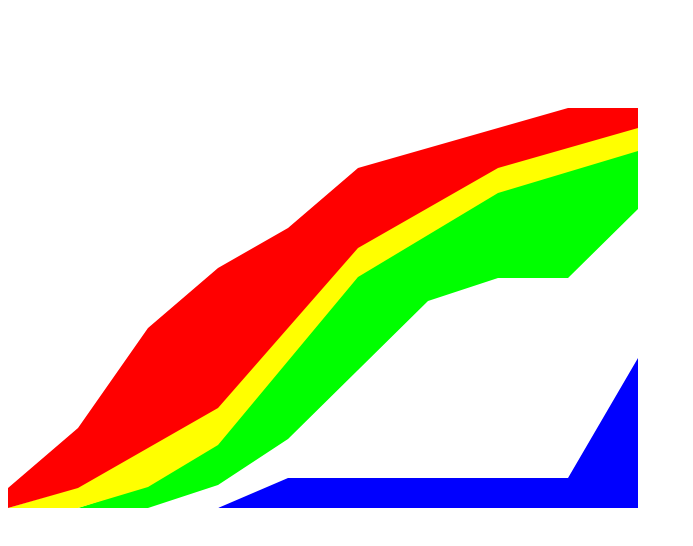
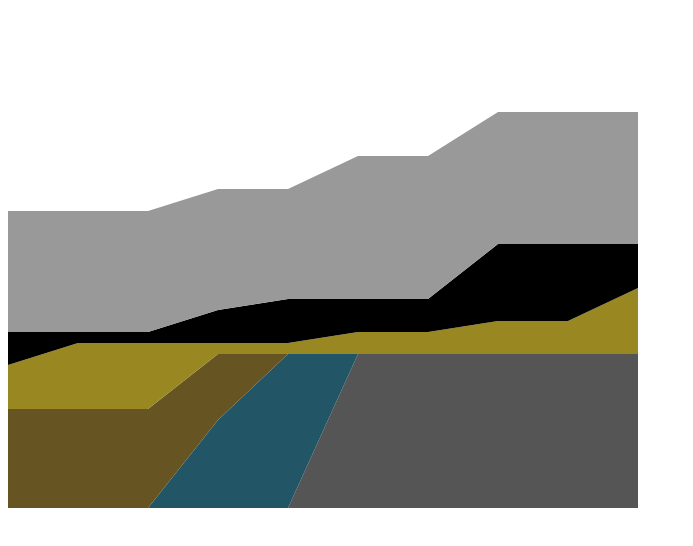
Before and after one commit to tychofreeman/CumulativeFlowDiagram, a plain HTML site: page index.html in a window 1280 px wide. Shown: the whole page, without its empty margins (0-693 px from the left). Drawn offline with nearby package versions, Linux system fonts and the light colour scheme.

Commit message:
Fix incorrect calculation of vertical step. Changed data.

```diff
--- a/cfd.js
+++ b/cfd.js
@@ -1,23 +1,31 @@
 var data = [
-	{ ToDo: 1, InProgress: 0, QA: 0, ReleaseReady: 0, Released: 0 },
-	{ ToDo: 3, InProgress: 1, QA: 0, ReleaseReady: 0, Released: 0 },
-	{ ToDo: 6, InProgress: 2, QA: 1, ReleaseReady: 0, Released: 0 },
-	{ ToDo: 7, InProgress: 2, QA: 2, ReleaseReady: 1, Released: 0 },
-	{ ToDo: 5, InProgress: 2, QA: 4, ReleaseReady: 2, Released: 1 },
-	{ ToDo: 4, InProgress: 2, QA: 5, ReleaseReady: 5, Released: 1 },
-	{ ToDo: 3, InProgress: 2, QA: 4, ReleaseReady: 8, Released: 1 },
-	{ ToDo: 2, InProgress: 2, QA: 5, ReleaseReady: 9, Released: 1 },
-	{ ToDo: 2, InProgress: 2, QA: 6, ReleaseReady: 9, Released: 1 },
-	{ ToDo: 1, InProgress: 2, QA: 4, ReleaseReady: 8, Released: 5 }
+	{ ToDo: 11, InProgress: 3, ReadyToDeploy: 4, QA: 9, ReleaseReady: 0,  Released: 0 },
+	{ ToDo: 11, InProgress: 1, ReadyToDeploy: 6, QA: 9, ReleaseReady: 0,  Released: 0 },
+	{ ToDo: 11, InProgress: 1, ReadyToDeploy: 6, QA: 9, ReleaseReady: 0,  Released: 0 },
+	{ ToDo: 11, InProgress: 3, ReadyToDeploy: 1, QA: 6, ReleaseReady: 8,  Released: 0 },
+	{ ToDo: 10, InProgress: 4, ReadyToDeploy: 1, QA: 0, ReleaseReady: 14, Released: 0 },
+	{ ToDo: 13, InProgress: 3, ReadyToDeploy: 2, QA: 0, ReleaseReady: 0,  Released: 14 },
+	{ ToDo: 13, InProgress: 3, ReadyToDeploy: 2, QA: 0, ReleaseReady: 0,  Released: 14 },
+	{ ToDo: 12, InProgress: 7, ReadyToDeploy: 3, QA: 0, ReleaseReady: 0,  Released: 14 },
+	{ ToDo: 12, InProgress: 7, ReadyToDeploy: 3, QA: 0, ReleaseReady: 0,  Released: 14 },
+	{ ToDo: 12, InProgress: 4, ReadyToDeploy: 6, QA: 0, ReleaseReady: 0,  Released: 14 }
 ]
 
-var lanes = [ {name: 'ToDo', color: '#f00'}, {name: 'InProgress', color: '#ff0'}, {name: 'QA', color: '#0f0'}, {name: 'ReleaseReady', color: '#fff'}, {name: 'Released', color: '#00f'} ]
+var lanes = [
+	{name: 'ToDo', color: '#999'},
+	{name: 'InProgress', color: '#000'},
+	{name: 'ReadyToDeploy', color: '#982'},
+	{name: 'QA', color: '#652'},
+	{name: 'ReleaseReady', color: '#256'},
+	{name: 'Released', color: '#555'} ]
 
 function makeCFD(canvas, data, lanes) {
 	populateLanes(data, lanes)
+	var maxLane = lanes[lanes.length - 1]['max']
+	var vstep = Math.floor((canvas.height - 100) / maxLane[maxLane.length - 1])
 
 	$(lanes).each(function(i, lane) {
-		var lanePath = createBoundingPath(canvas, lane)
+		var lanePath = createBoundingPath(canvas, lane, vstep)
 		fillPath(canvas.getContext('2d'), lane['color'], lanePath)
 	})
 }
@@ -35,10 +43,9 @@ function fillPath(c, color, path) {
 	c.fill()
 }
 
-function createBoundingPath(canvas, lane) {
+function createBoundingPath(canvas, lane, vstep) {
 	var len = lane['max'].length
 	var hstep = Math.floor((canvas.width - 100) / len)
-	var vstep = Math.floor((canvas.height - 100) / lane['max'][len - 1])
 
 	function makePoint(value,index) {
 		return { x: index * hstep, y: (canvas.height - value * vstep) }
```
Also changed, not shown: index.html (line endings or trailing spaces).
